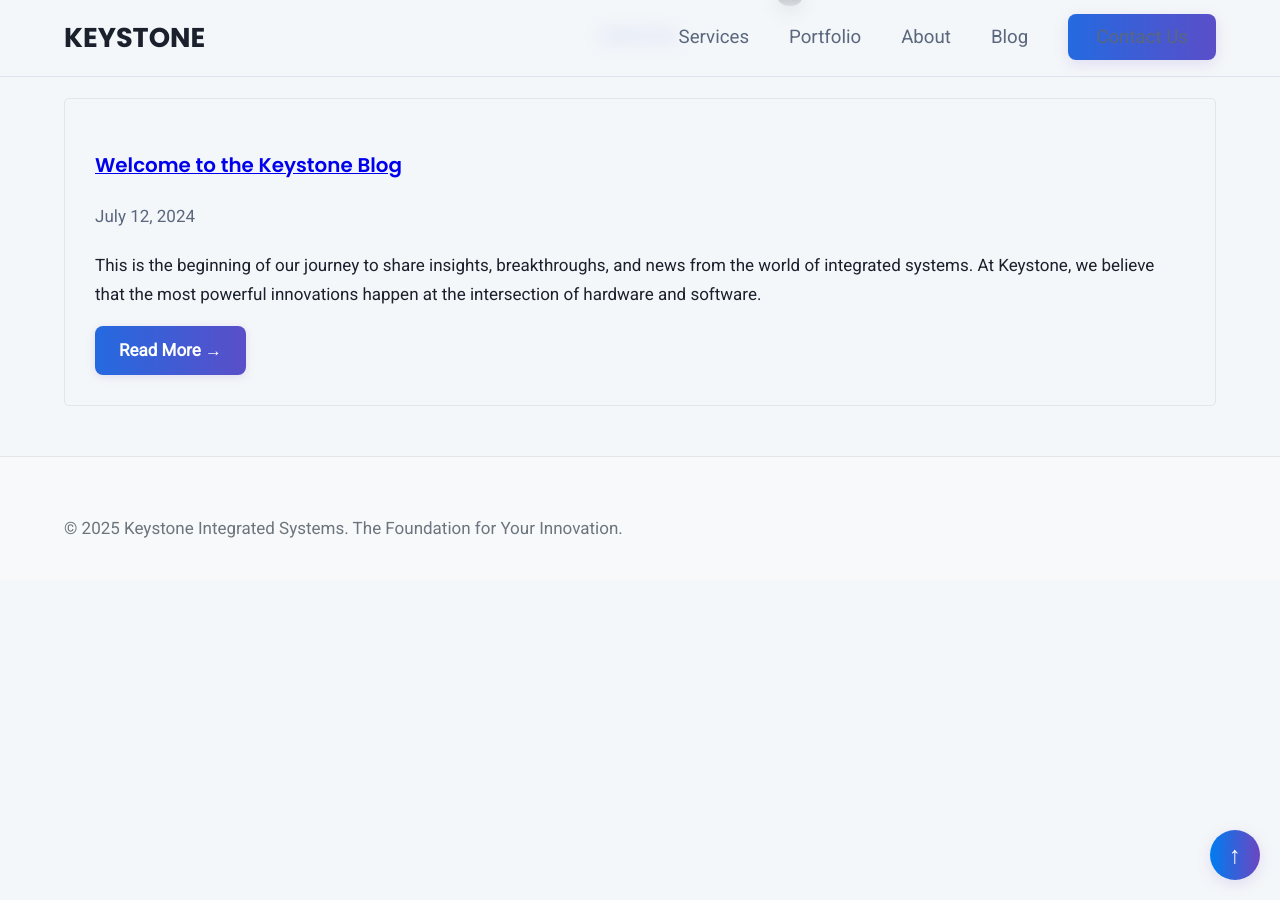
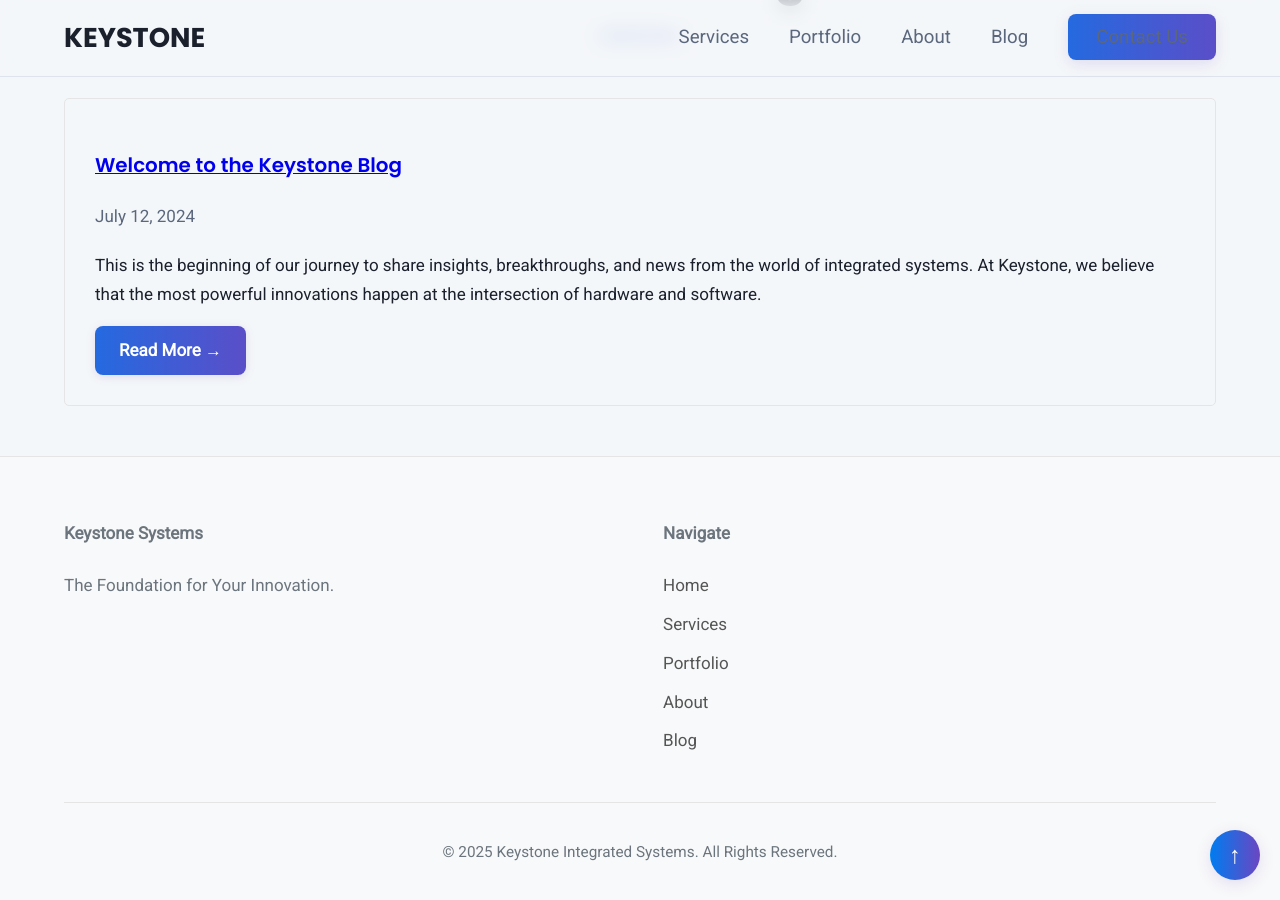
Before and after one commit to CircuitX-Systems/CircuitX-Systems.github.io, a Jekyll site: the page built from index.html, in a window 1280 px wide and 900 px high, scrolled down 720 px. Built offline with Jekyll 4.4.1, drawn with Linux system fonts in a browser that asks for light colours.

Commit message:
Update footer.html

```diff
--- a/_includes/footer.html
+++ b/_includes/footer.html
@@ -1,5 +1,26 @@
 <footer>
     <div class="container">
-        <p>© {{ site.time | date: "%Y" }} Keystone Integrated Systems. The Foundation for Your Innovation.</p>
+        <div class="footer-content">
+            <div class="footer-about">
+                <h4>Keystone Systems</h4>
+                <p>The Foundation for Your Innovation.</p>
+            </div>
+            <div class="footer-links">
+                <h4>Navigate</h4>
+                <ul>
+                    <li><a href="{{ '/' | relative_url }}">Home</a></li>
+                    <li><a href="{{ '/services.html' | relative_url }}">Services</a></li>
+                    <li><a href="{{ '/portfolio.html' | relative_url }}">Portfolio</a></li>
+
+                    <!-- ADD THIS LINE -->
+                    <li><a href="{{ '/about.html' | relative_url }}">About</a></li>
+
+                    <li><a href="{{ '/blog.html' | relative_url }}">Blog</a></li>
+                </ul>
+            </div>
+        </div>
+        <div class="footer-bottom">
+            <p>© {{ site.time | date: "%Y" }} Keystone Integrated Systems. All Rights Reserved.</p>
+        </div>
     </div>
 </footer>
```
